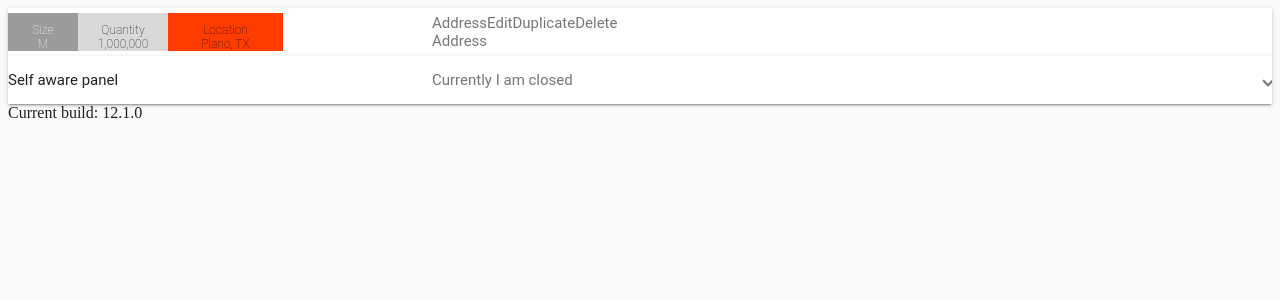
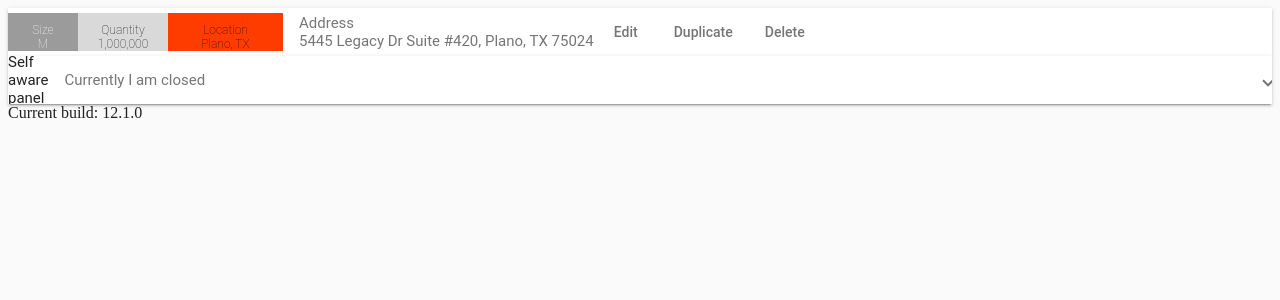
Before and after one commit to elwood-berry/esb-material-base, an Angular app: page / in a window 1280 px wide. Shown: the top 300 px of the page. Built offline with nearby package versions, Linux system fonts and the light colour scheme.

Commit message:
2 files modified

```diff
--- a/src/app/components/base-expansion/base-expansion.component.html
+++ b/src/app/components/base-expansion/base-expansion.component.html
@@ -3,33 +3,44 @@
     <mat-expansion-panel-header>
       <mat-panel-title>
         <div class="advance-multi-location-title" fxLayout="row">
+
+          <!-- SIZE (TITLE) -->
           <div class="title-size" fxLayout="column">
             <span>Size</span>
             <span>M</span>
           </div>
+
+          <!-- QTY (TITLE) -->
           <div class="title-qty" fxLayout="column">
             <span>Quantity</span>
             <span>1,000,000</span>
           </div>
+
+          <!-- LOCATION (TITLE) -->
           <div class="title-location" fxLayout="column">
             <span>Location</span>
             <span>Plano, TX</span>
           </div>
+
         </div>
       </mat-panel-title>
 
       <mat-panel-description>
         <div class="advance-multi-location-description" fxLayout="row">
-        <div class="title-address" fxLayout="column">
-          <span>Address</span>
-          <span>Address</span>
-        </div>
 
+          <!-- ADDRESS (TITLE) -->
+          <div class="title-address" fxLayout="column">
+            <span>Address</span>
+            <span>5445 Legacy Dr Suite #420, Plano, TX 75024</span>
+          </div>
+
+          <!-- ACTIONS (TITLE) -->
           <div fxLayout="row">
-            <div>Edit</div>
-            <div>Duplicate</div>
-            <div>Delete</div>
+            <button mat-button>Edit</button>
+            <button mat-button>Duplicate</button>
+            <button mat-button>Delete</button>
           </div>
+
         </div>
       </mat-panel-description>
     </mat-expansion-panel-header>
--- a/src/app/components/base-expansion/base-expansion.component.scss
+++ b/src/app/components/base-expansion/base-expansion.component.scss
@@ -22,6 +22,12 @@ BASE EXPANSION
 
       .mat-content {
         height: inherit;
+
+        .mat-expansion-panel-header-title {
+          flex-grow: initial;
+        }
+        .mat-expansion-panel-header-description {
+        }
       }
     }
   }
```
